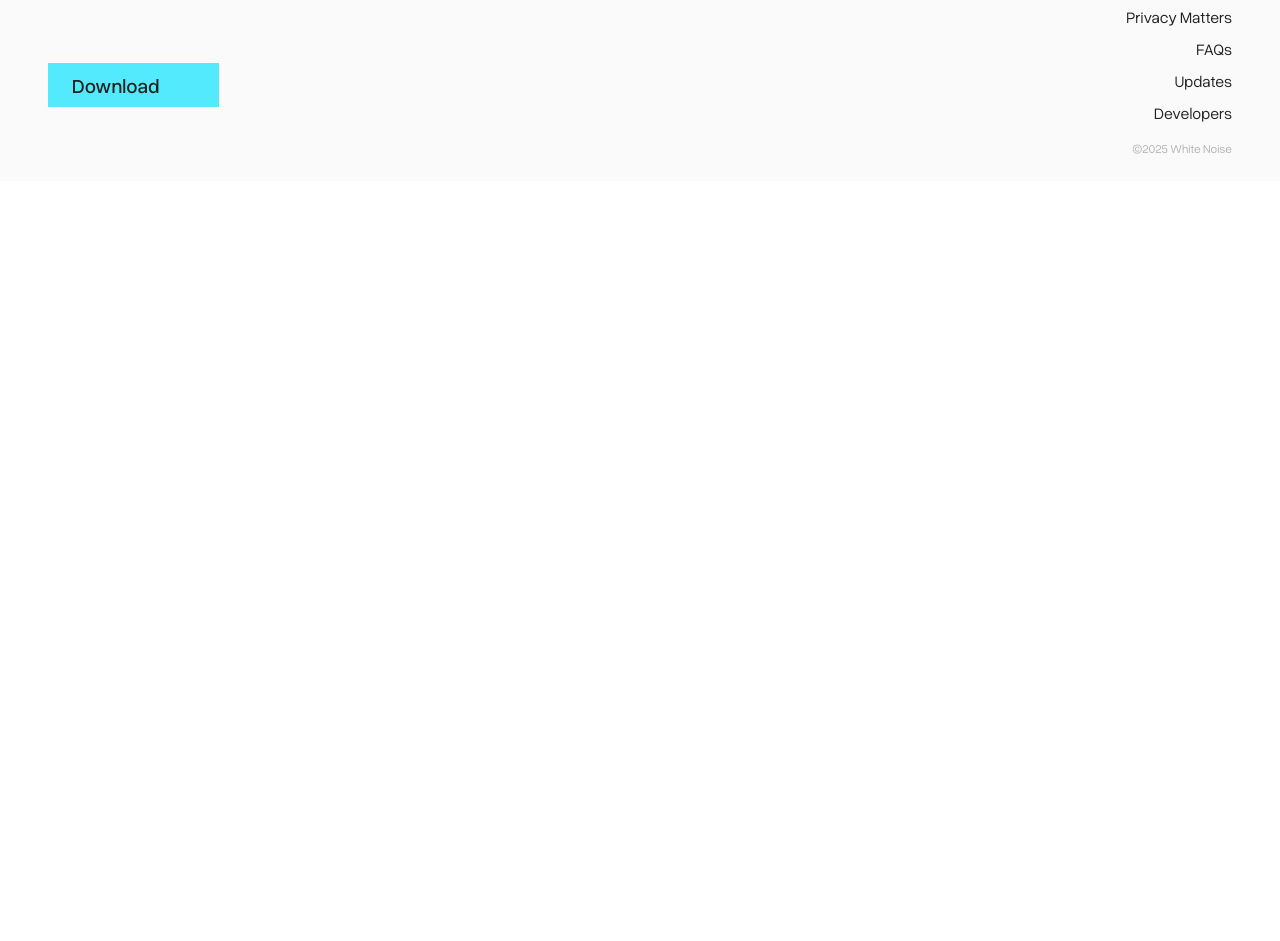
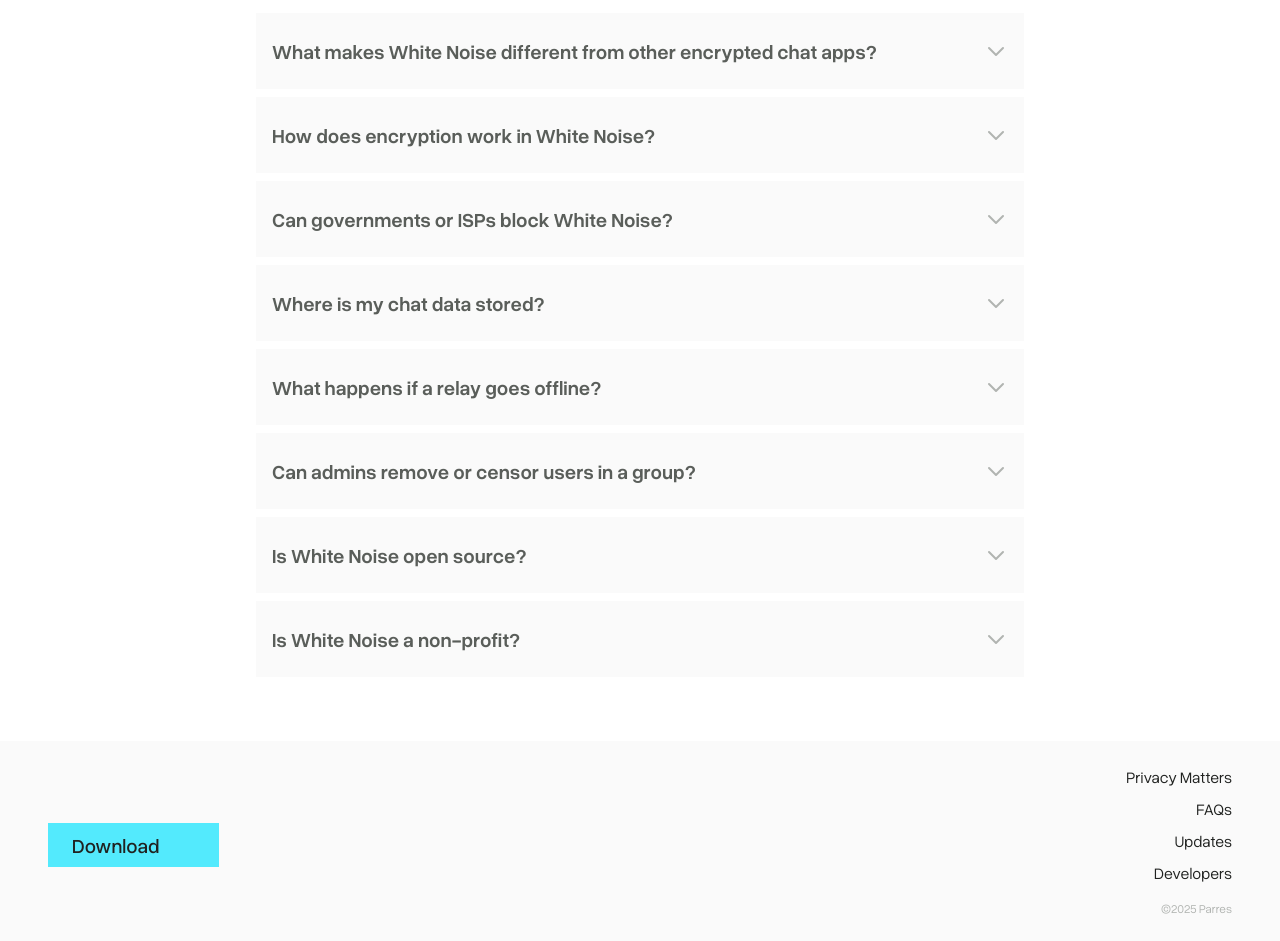
Before and after one commit to parres-hq/whitenoise-web, a SvelteKit app: page / in a window 1280 px wide. Shown: the part 4180-5121 px from the top of the page. Before the commit the page ends 4361 px from the top, so only its background shows below. Built offline with nearby package versions, Linux system fonts and the light colour scheme; some icons are missing.

Commit message:
Add vibe-tools and accordion FAQs

```diff
--- /dev/null
+++ b/src/lib/components/Accordion.svelte
@@ -0,0 +1,38 @@
+<script lang="ts">
+let { question, answer, open = false, onClick } = $props();
+</script>
+
+<div class="transition-all border-glitch-100 border-0 duration-200 {open ? 'bg-white border-glitch-100 border-1' : 'bg-glitch-50'}">
+  <button
+    class="w-full flex items-center justify-between py-6 px-4 text-left focus:outline-none transition-colors {open ? 'bg-white' : 'bg-glitch-50 hover:bg-glitch-100'}"
+    onclick={onClick}
+    aria-expanded={open}
+    aria-controls={question}
+  >
+    <span class="text-xl font-semibold transition-colors duration-200 {open ? 'text-glitch-900 font-bold' : 'text-glitch-700 font-semibold'}">{question}</span>
+    <svg
+      class="w-6 h-6 text-glitch-400 transition-transform duration-200" style:transform={open ? 'rotate(180deg)' : 'rotate(0deg)'}
+      fill="none"
+      stroke="currentColor"
+      viewBox="0 0 24 24"
+      xmlns="http://www.w3.org/2000/svg"
+    >
+      <path stroke-linecap="round" stroke-linejoin="round" stroke-width="2" d="M19 9l-7 7-7-7" />
+    </svg>
+  </button>
+  {#if open}
+    <div class="px-4 pb-6 text-glitch-700 text-base animate-fade-in">
+      {answer}
+    </div>
+  {/if}
+</div>
+
+<style>
+  @keyframes fade-in {
+    from { opacity: 0; transform: translateY(-8px); }
+    to { opacity: 1; transform: translateY(0); }
+  }
+  .animate-fade-in {
+    animation: fade-in 0.2s ease;
+  }
+</style>
--- a/src/lib/components/Footer.svelte
+++ b/src/lib/components/Footer.svelte
@@ -14,7 +14,7 @@
             <a href="#faqs" class="hover:underline">FAQs</a>
             <a href="https://habla.news/u/_@jeffg.fyi" class="hover:underline">Updates</a>
             <a href="https://github.com/parres-hq/whitenoise?tab=readme-ov-file#contributing" class="hover:underline">Developers</a>
-            <span class="text-xs text-glitch-400 mt-2">©2025 White Noise</span>
+            <a href="https://parres.org" class="text-xs text-glitch-400 mt-2">©2025 Parres</a>
         </div>
     </div>
 </footer>
--- a/src/lib/components/Header.svelte
+++ b/src/lib/components/Header.svelte
@@ -3,7 +3,7 @@
 import Download from "carbon-icons-svelte/lib/Download.svelte";
 import Menu from "carbon-icons-svelte/lib/Menu.svelte";
 
-let isMenuOpen = false;
+let isMenuOpen = $state(false);
 
 function toggleMenu() {
     isMenuOpen = !isMenuOpen;
@@ -19,7 +19,7 @@
         <!-- Mobile menu button -->
         <button
             class="md:hidden text-glitch-200 hover:text-cyan-300"
-            on:click={toggleMenu}
+            onclick={toggleMenu}
             aria-label="Toggle menu"
         >
             {#if isMenuOpen}
@@ -50,18 +50,18 @@
                     <a href="/" class="logo-container flex items-center" style="min-height:40px">
                         <img src="/images/logomark.svg" alt="White Noise" class="logo-img h-10 w-auto" />
                     </a>
-                    <button class="text-glitch-50" on:click={toggleMenu} aria-label="Close menu">
+                    <button class="text-glitch-50" onclick={toggleMenu} aria-label="Close menu">
                         <Close size={32} />
                     </button>
                 </div>
                 <div class="flex flex-col items-center justify-center flex-1 gap-y-10 text-2xl font-medium w-full px-4 overflow-y-auto box-border max-w-full">
-                    <a href="/privacy-matters" class="px-4 py-2 hover:text-cyan-300" on:click={toggleMenu}>Privacy Matters</a>
-                    <a href="/#faqs" class="px-4 py-2 hover:text-cyan-300" on:click={toggleMenu}>FAQs</a>
-                    <a href="https://habla.news/u/_@jeffg.fyi" class="px-4 py-2 hover:text-cyan-300" on:click={toggleMenu}>Updates</a>
-                    <a href="https://github.com/parres-hq/whitenoise?tab=readme-ov-file#contributing" class="px-4 py-2 hover:text-cyan-300" on:click={toggleMenu}>Developers</a>
+                    <a href="/privacy-matters" class="px-4 py-2 hover:text-cyan-300" onclick={toggleMenu}>Privacy Matters</a>
+                    <a href="/#faqs" class="px-4 py-2 hover:text-cyan-300" onclick={toggleMenu}>FAQs</a>
+                    <a href="https://habla.news/u/_@jeffg.fyi" class="px-4 py-2 hover:text-cyan-300" onclick={toggleMenu}>Updates</a>
+                    <a href="https://github.com/parres-hq/whitenoise?tab=readme-ov-file#contributing" class="px-4 py-2 hover:text-cyan-300" onclick={toggleMenu}>Developers</a>
                 </div>
                 <div class="flex flex-col items-center gap-y-2 pb-10 px-4 w-full box-border max-w-full">
-                    <a href="https://github.com/parres-hq/whitenoise/releases" target="_blank" class="w-full max-w-xs bg-cyan-400 text-glitch-950 text-lg font-medium px-4 py-2 flex flex-row gap-2 items-center justify-center hover:bg-cyan-300 transition-colors" on:click={toggleMenu}>
+                    <a href="https://github.com/parres-hq/whitenoise/releases" target="_blank" class="w-full max-w-xs bg-cyan-400 text-glitch-950 text-lg font-medium px-4 py-2 flex flex-row gap-2 items-center justify-center hover:bg-cyan-300 transition-colors" onclick={toggleMenu}>
                         Download
                         <Download size={20} class="w-5 h-5" />
                     </a>
--- a/src/routes/+page.svelte
+++ b/src/routes/+page.svelte
@@ -1,4 +1,5 @@
 <script lang="ts">
+import Accordion from "$lib/components/Accordion.svelte";
 import DownloadButton from "$lib/components/DownloadButton.svelte";
 import FeatureSection from "$lib/components/FeatureSection.svelte";
 import type { FeatureCard } from "$lib/types";
@@ -53,6 +54,47 @@
             "White Noise is a non-profit, community-driven project. We are not funded by any corporation, and we are not beholden to any government or organization. We are a group of volunteers who are passionate about privacy and security.",
     },
 ];
+
+const faqs = [
+    {
+        question: "What makes White Noise different from other encrypted chat apps?",
+        answer: "White Noise offers true decentralization, identity freedom, and advanced cryptography, making it more private and censorship-resistant than traditional encrypted messengers.",
+    },
+    {
+        question: "How does encryption work in White Noise?",
+        answer: "All messages are end-to-end encrypted using the MLS protocol, ensuring only intended recipients can read your messages. Forward secrecy and post-compromise security are built in.",
+    },
+    {
+        question: "Can governments or ISPs block White Noise?",
+        answer: "Nostr's decentralized design makes blocking nearly impossible. Users connect via independent relays, which can be self-hosted or swapped freely (and can even be connected to via Tor). Combined with MLS encryption, this makes censorship exceptionally difficult.",
+    },
+    {
+        question: "Where is my chat data stored?",
+        answer: "Your data is stored on the relays you choose to use. You can run your own relay for maximum privacy, or use trusted community relays.",
+    },
+    {
+        question: "What happens if a relay goes offline?",
+        answer: "You can seamlessly switch to another relay, or run your own. Your identity and contacts are portable, so you're never locked in.",
+    },
+    {
+        question: "Can admins remove or censor users in a group?",
+        answer: "Within a group, the group admins can remove a user but while the user is in the group, they can't be censored. There isn't any way for White Noise or anyone else on the Nostr network to stop a user from using Nostr and creating their own groups.",
+    },
+    // {
+    //     question: "Can I use White Noise on multiple devices?",
+    //     answer: "Yes, you can use White Noise on multiple devices.",
+    // },
+    {
+        question: "Is White Noise open source?",
+        answer: "Yes, White Noise is open source. You can view the source code on GitHub.",
+    },
+    {
+        question: "Is White Noise a non-profit?",
+        answer: "Yes, White Noise is run by a non-profit called Parres. We are not funded by any corporation, and we are not beholden to any government or organization.",
+    },
+];
+
+let openFaqIndex: number | null = null;
 </script>
 
 <div class="hero flex flex-col md:flex-row items-center justify-between px-0 bg-glitch-950 bg-[url('/images/blocks-background.webp')] bg-no-repeat bg-center-bottom md:bg-right bg-cover">
@@ -75,3 +117,15 @@
         {/each}
     </div>
 </div>
+
+<!-- FAQ Section -->
+<div class="max-w-3xl mx-auto w-full mt-8 mb-16 flex flex-col gap-2">
+    {#each faqs as faq, i}
+        <Accordion
+            question={faq.question}
+            answer={faq.answer}
+            open={openFaqIndex === i}
+            onClick={() => openFaqIndex = openFaqIndex === i ? null : i}
+        />
+    {/each}
+</div>
```
Also changed, not shown: 2 other files (tests, documents, lock files or other folders).
